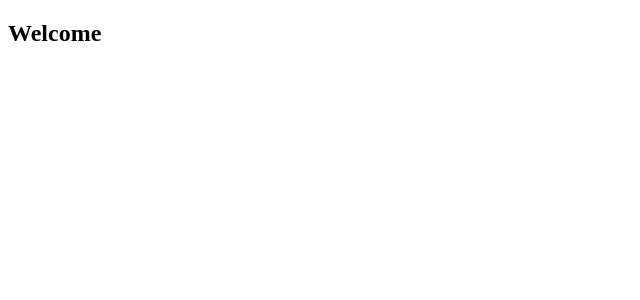
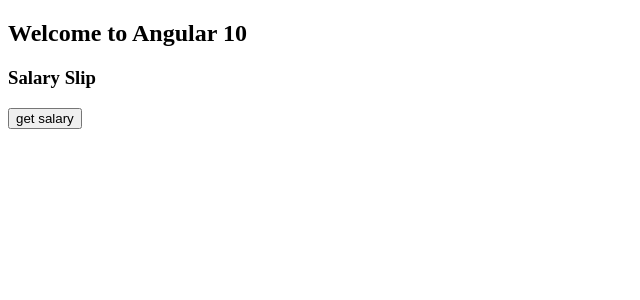
Before and after one commit to Guhanganesan/Angular10-Unit-Testing, an Angular app: page / in a window 1280 px wide. Shown: the top 300 px of the page, without its empty margins (0-640 px from the left). Built offline with nearby package versions, Linux system fonts and the light colour scheme.

Commit message:
Change detection in unit testing

```diff
--- a/src/app/app.component.html
+++ b/src/app/app.component.html
@@ -1 +1,4 @@
-<h2>Welcome</h2>
+<h2>Welcome to Angular 10</h2>
+<h3>Salary Slip</h3>
+<button (click)="getSalarySlip()">get salary</button>
+<h4>{{salSlip}}</h4>
--- a/src/app/app.component.ts
+++ b/src/app/app.component.ts
@@ -8,6 +8,7 @@
 })
 export class AppComponent {
   title = 'mytestapp';
+  salSlip : string;
   constructor(private authService : AuthenticationService)
   {
      this.authService.authenticate();
@@ -16,9 +17,11 @@
   getSalarySlip()
   {
      if(this.authService.checkAthentication()){
-       return "Salary Slip";
+      this.salSlip = "Salary Slip";
      }
-     return "Not authenticated";
+     else{
+      this.salSlip = "Not authenticated";
+     }
   }
 
   checkAge(age:number)
```
Also changed, not shown: 1 other file (tests, documents, lock files or other folders).
